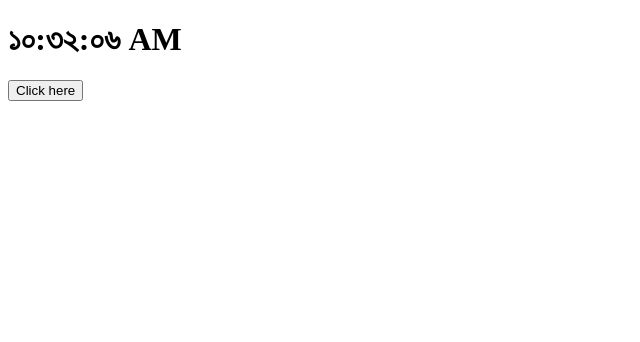
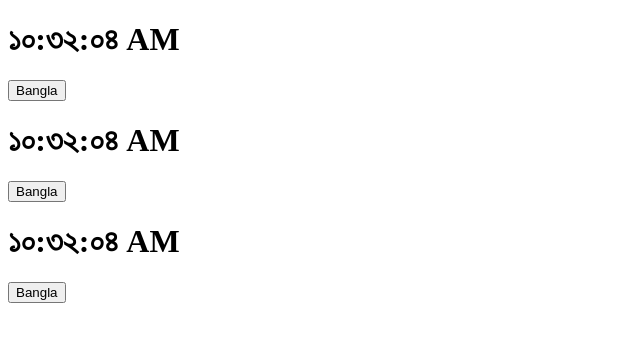
Before and after one commit to apl-mhd/reactjs-learning, a React (Create React App) app: page / in a window 1280 px wide. Shown: the top 342 px of the page, without its empty margins (0-640 px from the left). Built offline with nearby package versions, Linux system fonts and the light colour scheme.

Commit message:
conditional rendering

```diff
--- a/src/App.js
+++ b/src/App.js
@@ -1,8 +1,12 @@
-import Clock from "./components/Clock";
+import ClockList from "./components/ClockList";
 
 function App() {
-    return (
-    <div><Clock /></div>
+
+  const quantites = [1,2,3]
+  return (
+    <div>
+      <ClockList  quantites={quantites} />
+    </div>
   );
 }
 
--- /dev/null
+++ b/src/components/Button.js
@@ -0,0 +1,36 @@
+import React from "react";
+class Button extends React.Component{
+
+    shouldComponentUpdate(nextProps){
+
+        const { change: currentChange, locale: currentLocale }    = this.props;
+        const { change: nextChange, locale: nextLocale } = nextProps;
+
+        if(currentChange === nextChange && currentLocale === nextLocale)
+            return false;
+        return true;
+    }
+
+    render (){
+
+        const {change, locale, show, enable}  = this.props;
+
+        // if(!enable)
+        //     return null;
+
+        return (
+            <>
+             <button type="button" onClick={()=>change(locale)}>
+                {locale === 'bn-BD' ? 'English': 'Bangla'}
+            </button>
+
+            {show && <p>Apel Mahmud</p>}
+
+            </>
+
+        )
+    }
+
+}
+
+export default Button
--- a/src/components/Clock.js
+++ b/src/components/Clock.js
@@ -1,10 +1,11 @@
 
 
 import React from "react";
+import Button from  './Button'
 
 class Clock extends React.Component {
 
-  state = { date: new Date() };
+  state = { date: new Date(), locale:'bn-BD' };
 
 
   componentDidMount() {
@@ -21,20 +22,39 @@ tick() {
   });
 }
 
-handleClick(){
+handleClick = (locale) => {
 
-  console.log('the button was clicked');
+  this.setState({locale});
+
 }
   render() {
-    const { date } = this.state;
-    const { locale } = this.props;
+    const { date, locale } = this.state;
+
+    let button;
+
+    if(locale === 'bn-BD'){
+      button = (
+        <Button change={this.handleClick} locale="en-US">Click For English Watch</Button>
+      );
+
+    }
+    else{
+      button = (
+        <Button change={this.handleClick} locale="bn-BD">Click For Bangla Watch</Button>
+      );
+    }
     return (
 
       <div>
          <h1 className="heading">
-          <span className="text">{date.toLocaleTimeString('bn-BD')}</span>
+          <span className="text">{date.toLocaleTimeString(locale)}</span>
          </h1>
-         <button type="button" onClick={this.handleClick}>Click here</button>
+
+         { locale === 'bn-BD' ? ( <Button change={this.handleClick} locale="en-US" show={false} enable /> ) :
+            ( <Button change={this.handleClick} locale="bn-BD" show enable />)
+          }
+         {/* {button} */}
+         {/* <Button change={this.handleClick} locale="en-US"> Click here</Button> */}
       </div>
 
   );
--- /dev/null
+++ b/src/components/ClockList.js
@@ -0,0 +1,12 @@
+import Clock from "./Clock";
+
+function ClockList({quantites = []}){
+    return(
+
+        <div>
+            {quantites.map((clock) => <Clock key={clock} />)}
+        </div>
+    );
+}
+
+export default ClockList
```
